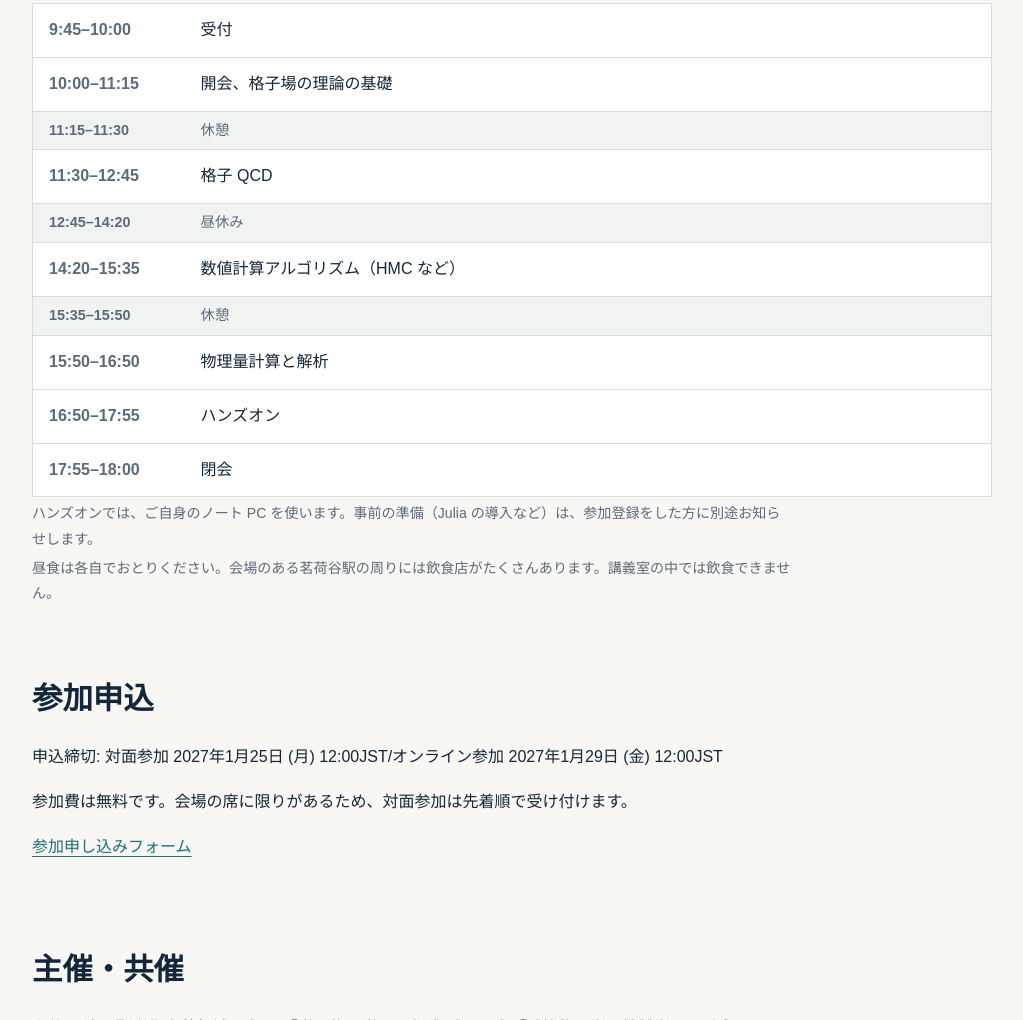
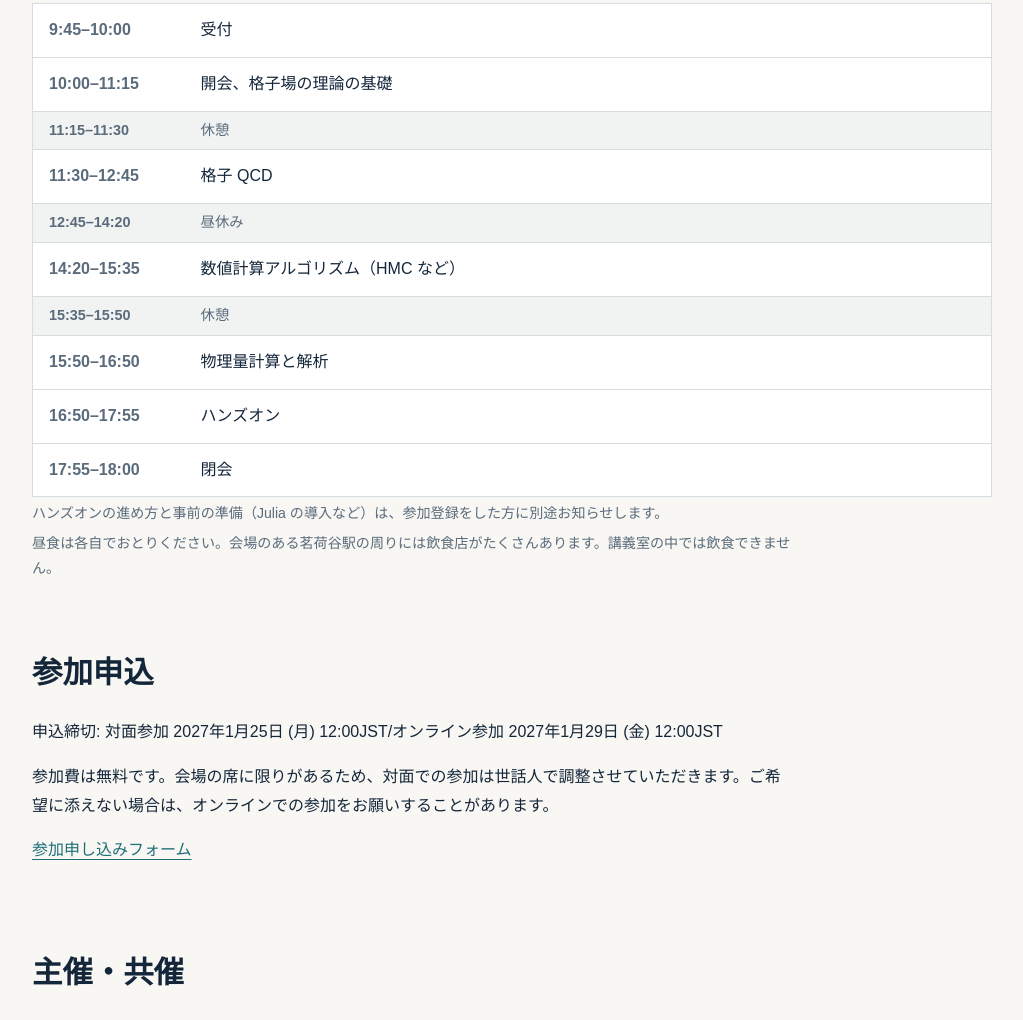
Before and after one commit to akio-tomiya/lattice-school-2027, a plain HTML site: page index.html in a window 1280 px wide. Shown: the part 1088-2108 px from the top of the page, without its empty margins (128-1151 px from the left). Drawn offline with Linux system fonts and the light colour scheme.

Commit message:
Update index.html

```diff
--- a/index.html
+++ b/index.html
@@ -83,7 +83,7 @@
           <p class="label">参加</p>
           <p class="big">無料・要申込</p>
           <p class="big">対面とオンラインのハイブリッド</p>
-          <p class="small">会場の席に限りがあるため対面参加は先着順</p>
+          <p class="small">会場の席に限りがあるため、対面参加は世話人で調整します</p>
         </div>
       </div>
 
@@ -110,14 +110,14 @@
             <tr><th>17:55–18:00</th><td>閉会</td></tr>
           </tbody>
         </table>
-        <p class="small">ハンズオンでは、ご自身のノート PC を使います。事前の準備（Julia の導入など）は、参加登録をした方に別途お知らせします。</p>
+        <p class="small">ハンズオンの進め方と事前の準備（Julia の導入など）は、参加登録をした方に別途お知らせします。</p>
         <p class="small">昼食は各自でおとりください。会場のある茗荷谷駅の周りには飲食店がたくさんあります。講義室の中では飲食できません。</p>
       </section>
 
       <section id="register">
         <h2>参加申込</h2>
         <p>申込締切: 対面参加 2027年1月25日 (月) 12:00JST/オンライン参加 2027年1月29日 (金) 12:00JST</p>
-        <p>参加費は無料です。会場の席に限りがあるため、対面参加は先着順で受け付けます。</p>
+        <p>参加費は無料です。会場の席に限りがあるため、対面での参加は世話人で調整させていただきます。ご希望に添えない場合は、オンラインでの参加をお願いすることがあります。</p>
         <p><a href="https://docs.google.com/forms/d/e/1FAIpQLSdJWPUNkWd23G1F-bUEv6Ks4mGrFu6VdBFqGhXpkvLsnemnIA/viewform">参加申し込みフォーム</a></p>
       </section>
 
```
